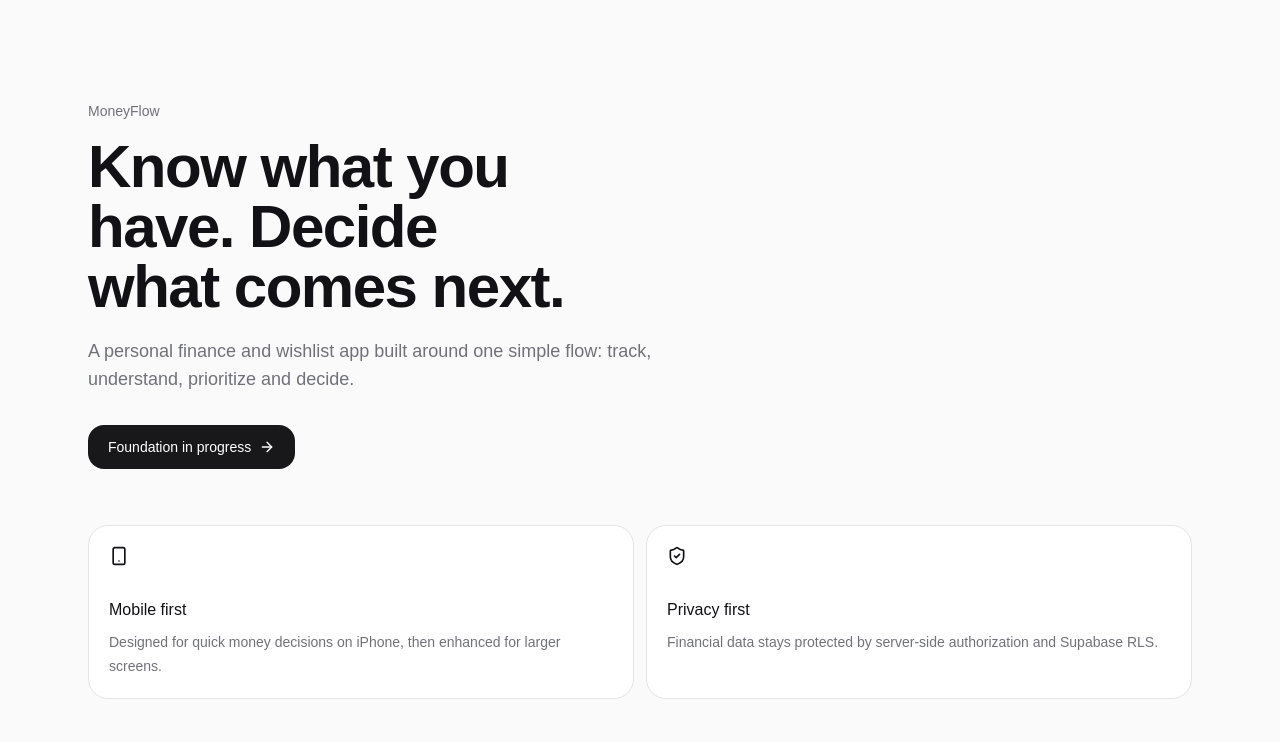
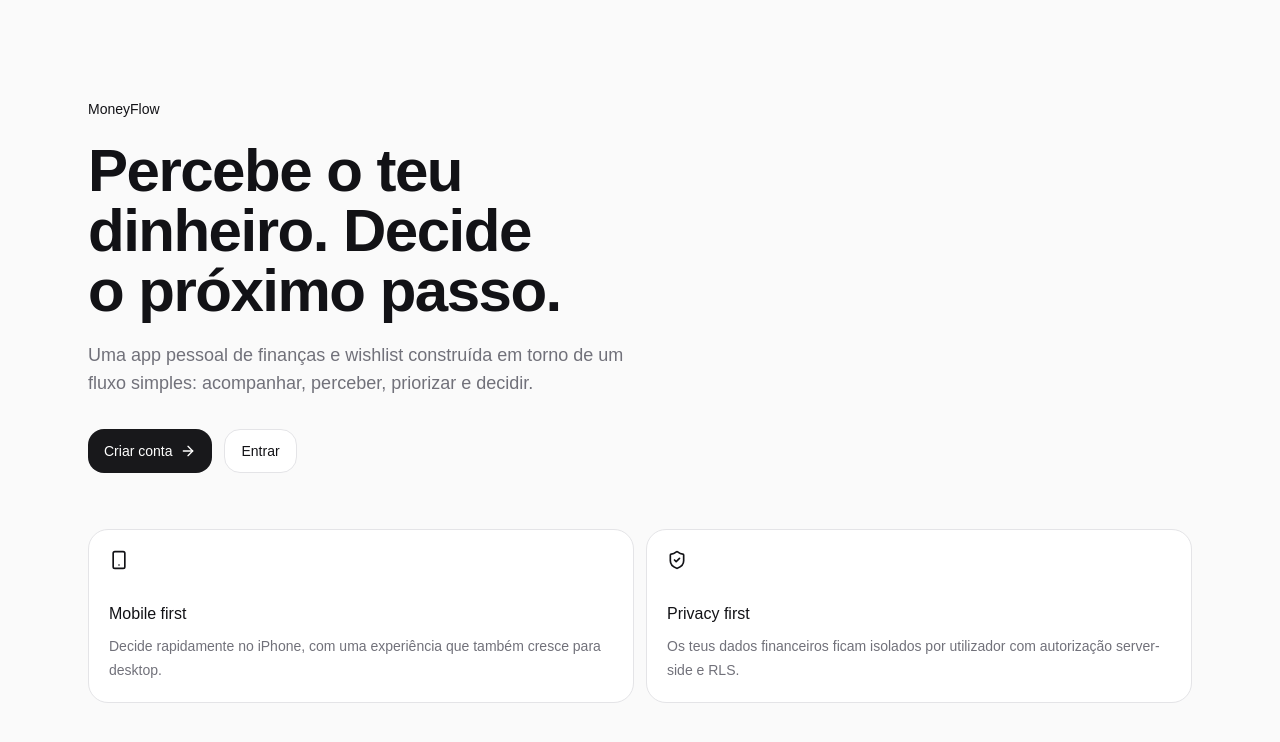
Before and after one commit to martimfm1/MoneyFlow, a Next.js app: page / in a window 1280 px wide. Shown: the top 742 px of the page. Built offline with nearby package versions, Linux system fonts and the light colour scheme.

Commit message:
feat: connect MoneyFlow landing page to auth

```diff
--- a/app/page.tsx
+++ b/app/page.tsx
@@ -1,55 +1,50 @@
-import { ArrowRight, ShieldCheck, Smartphone } from "lucide-react";
+import Link from 'next/link'
+import { ArrowRight, ShieldCheck, Smartphone } from 'lucide-react'
+import { LinkButton } from '@/components/ui/link-button'
 
 const principles = [
   {
     icon: Smartphone,
-    title: "Mobile first",
-    description: "Designed for quick money decisions on iPhone, then enhanced for larger screens.",
+    title: 'Mobile first',
+    description: 'Decide rapidamente no iPhone, com uma experiência que também cresce para desktop.',
   },
   {
     icon: ShieldCheck,
-    title: "Privacy first",
-    description: "Financial data stays protected by server-side authorization and Supabase RLS.",
+    title: 'Privacy first',
+    description: 'Os teus dados financeiros ficam isolados por utilizador com autorização server-side e RLS.',
   },
-];
+]
 
 export default function HomePage() {
   return (
     <main className="moneyflow-shell flex min-h-screen flex-col justify-center py-12 sm:py-20">
       <section className="max-w-2xl">
-        <p className="mb-4 text-sm font-medium text-[hsl(var(--muted-foreground))]">
-          MoneyFlow
-        </p>
-        <h1 className="text-balance text-4xl font-semibold tracking-tight sm:text-6xl">
-          Know what you have. Decide what comes next.
+        <Link href="/" className="text-sm font-medium">MoneyFlow</Link>
+        <h1 className="mt-5 text-balance text-4xl font-semibold tracking-tight sm:text-6xl">
+          Percebe o teu dinheiro. Decide o próximo passo.
         </h1>
         <p className="mt-5 max-w-xl text-pretty text-base leading-7 text-[hsl(var(--muted-foreground))] sm:text-lg">
-          A personal finance and wishlist app built around one simple flow: track, understand,
-          prioritize and decide.
+          Uma app pessoal de finanças e wishlist construída em torno de um fluxo simples: acompanhar, perceber, priorizar e decidir.
         </p>
 
         <div className="mt-8 flex flex-wrap items-center gap-3">
-          <span className="inline-flex min-h-11 items-center gap-2 rounded-[var(--radius-md)] bg-[hsl(var(--primary))] px-5 text-sm font-medium text-[hsl(var(--primary-foreground))]">
-            Foundation in progress
+          <LinkButton href="/signup">
+            Criar conta
             <ArrowRight aria-hidden="true" className="size-4" />
-          </span>
+          </LinkButton>
+          <LinkButton href="/login" variant="outline">Entrar</LinkButton>
         </div>
       </section>
 
-      <section className="mt-14 grid gap-3 sm:grid-cols-2" aria-label="Product principles">
+      <section className="mt-14 grid gap-3 sm:grid-cols-2" aria-label="Princípios do produto">
         {principles.map(({ icon: Icon, title, description }) => (
-          <article
-            key={title}
-            className="rounded-[var(--radius-lg)] border bg-[hsl(var(--surface))] p-5"
-          >
+          <article key={title} className="rounded-[var(--radius-lg)] border bg-[hsl(var(--surface))] p-5">
             <Icon aria-hidden="true" className="mb-8 size-5" />
             <h2 className="font-medium">{title}</h2>
-            <p className="mt-2 text-sm leading-6 text-[hsl(var(--muted-foreground))]">
-              {description}
-            </p>
+            <p className="mt-2 text-sm leading-6 text-[hsl(var(--muted-foreground))]">{description}</p>
           </article>
         ))}
       </section>
     </main>
-  );
+  )
 }
```
